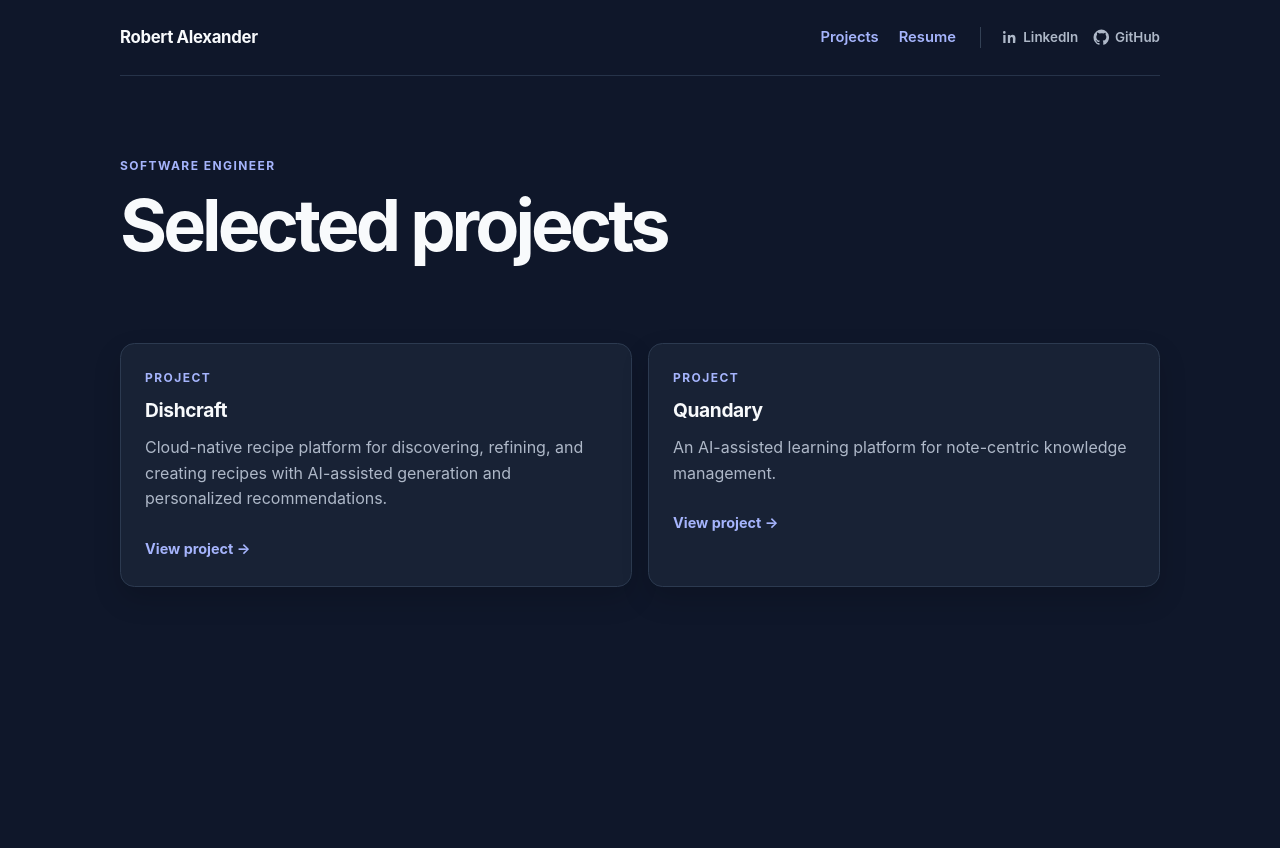
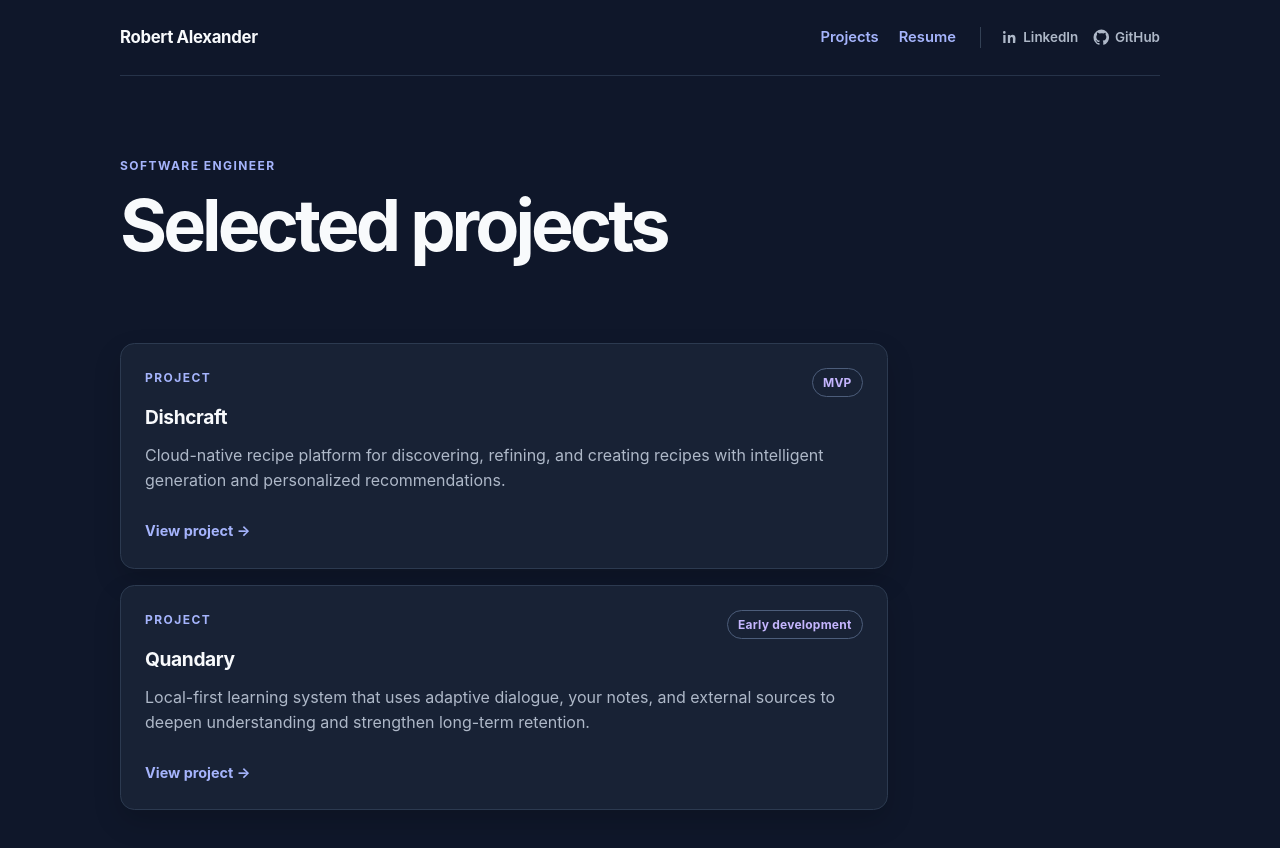
Before and after one commit to robalexdr/personal-site, a React (Vite) app: page / in a window 1280 px wide. Shown: the top 848 px of the page. Before the commit the page ends 800 px from the top, so only its background shows below. Built offline with nearby package versions, Linux system fonts and the light colour scheme.

Commit message:
tweaks to project copy and display metadata

```diff
--- a/src/components/Home.tsx
+++ b/src/components/Home.tsx
@@ -10,10 +10,13 @@ export function Home() {
         <p className="eyebrow">Software engineer</p>
         <h1 className="hero-title">Selected projects</h1>
       <section className="section">
-        <div className="project-grid">
+        <div className="project-list">
           {projects.map((project) => (
             <Link className="project-card" key={project.slug} to={`/projects/${project.slug}/`}>
-              <span className="card-kicker">Project</span>
+              <div className="card-header">
+                <span className="card-kicker">Project</span>
+                <span className="status-badge">{project.status}</span>
+              </div>
               <h3>{project.name}</h3>
               <p>{project.description}</p>
               <span className="card-link">View project <span aria-hidden="true">→</span></span>
--- a/src/index.css
+++ b/src/index.css
@@ -130,9 +130,9 @@ h3 {
   margin-top: 5rem;
 }
 
-.project-grid {
+.project-list {
   display: grid;
-  grid-template-columns: repeat(2, minmax(0, 1fr));
+  max-width: 48rem;
   gap: 1rem;
 }
 
@@ -163,6 +163,26 @@ h3 {
   display: block;
   margin-bottom: 0.5rem;
   color: #a5b4fc;
+}
+
+.card-header {
+  display: flex;
+  align-items: flex-start;
+  justify-content: space-between;
+  gap: 1rem;
+}
+
+.status-badge {
+  display: inline-flex;
+  align-items: center;
+  border: 1px solid #4c5d7a;
+  border-radius: 999px;
+  padding: 0.25rem 0.65rem;
+  color: #c4b5fd;
+  font-size: 0.75rem;
+  font-weight: 700;
+  letter-spacing: 0.02em;
+  white-space: nowrap;
 }
 
 .card-link {
@@ -350,10 +370,6 @@ h3 {
     padding-top: 3.5rem;
   }
 
-  .project-grid {
-    grid-template-columns: 1fr;
-  }
-
   .site-header {
     align-items: flex-start;
     flex-direction: column;
--- a/src/projects.json
+++ b/src/projects.json
@@ -2,11 +2,13 @@
   {
     "slug": "dishcraft",
     "name": "Dishcraft",
-    "description": "Cloud-native recipe platform for discovering, refining, and creating recipes with AI-assisted generation and personalized recommendations."
+    "status": "MVP",
+    "description": "Cloud-native recipe platform for discovering, refining, and creating recipes with intelligent generation and personalized recommendations."
   },
   {
     "slug": "quandary",
     "name": "Quandary",
-    "description": "An AI-assisted learning platform for note-centric knowledge management."
+    "status": "Early development",
+    "description": "Local-first learning system that uses adaptive dialogue, your notes, and external sources to deepen understanding and strengthen long-term retention."
   }
 ]
```
